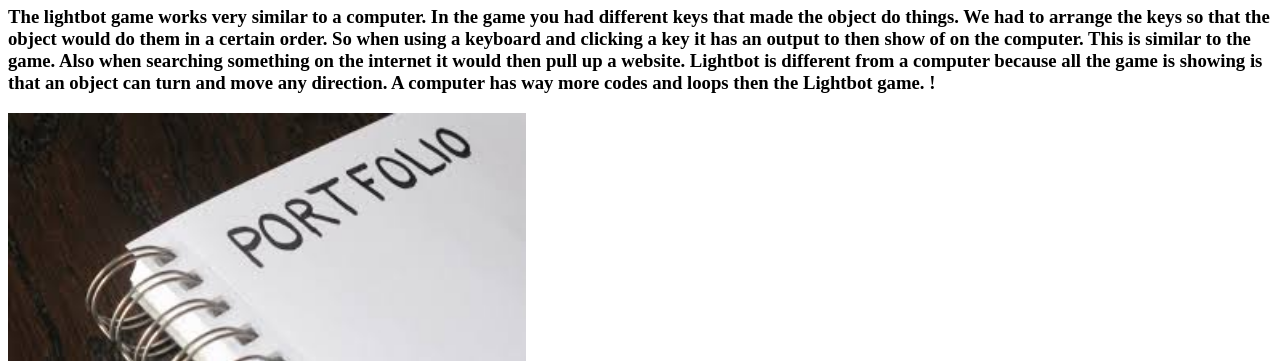
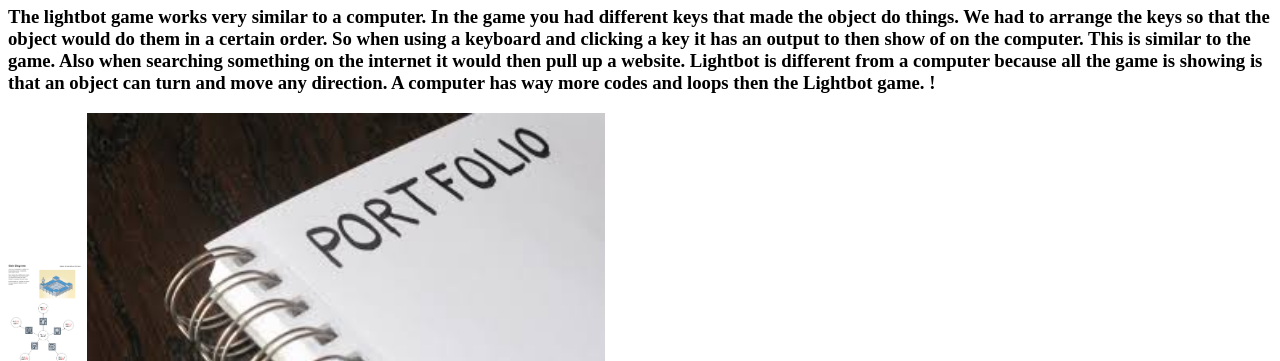
Before and after one commit to mgodden123/mgodden123.github.io, a plain HTML site: page portfolio.html in a window 1280 px wide. Shown: the part 348-709 px from the top of the page. Drawn offline with Linux system fonts and the light colour scheme.

Commit message:
added image

```diff
--- a/portfolio.html
+++ b/portfolio.html
@@ -13,6 +13,7 @@
     <h3>I believe that computers will transform society. Eventually many people will have all of their information on the computer. Having this information on the computer can be very useful but also very dangerous. People would be able to access this information because it's on the computer. Social media is another way people are using the computers. They are posting information about their self and other and anyone will be able to access it. Having this information on the internet isn't safe no matter what you do to try to protect it. Having information on the internet can be very useful at times but can also be very dangerous since anyone can see it. But keeping information on paper can nice but also hard when you have too many papers to keep track of. !</h3>
     <h1>Lightbot Reflection</h1>
     <h3>The lightbot game works very similar to a computer. In the game you had different keys that made the object do things. We had to arrange the keys so that the object would do them in a certain order. So when using a keyboard and clicking a key it has an output to then show of on the computer. This is similar to the game. Also when searching something on the internet it would then pull up a website. Lightbot is different from a computer because all the game is showing is that an object can turn and move any direction. A computer has way more codes and loops then the Lightbot game. !</h3>
+   <img src="images/lightbot.png" height="100">
     <img src="images/portfolio.jpg" height="250">
     <br>
     <a target="_blank" href="https://scratch.mit.edu">
```
Also changed, not shown: images/lightbot.png (added).
